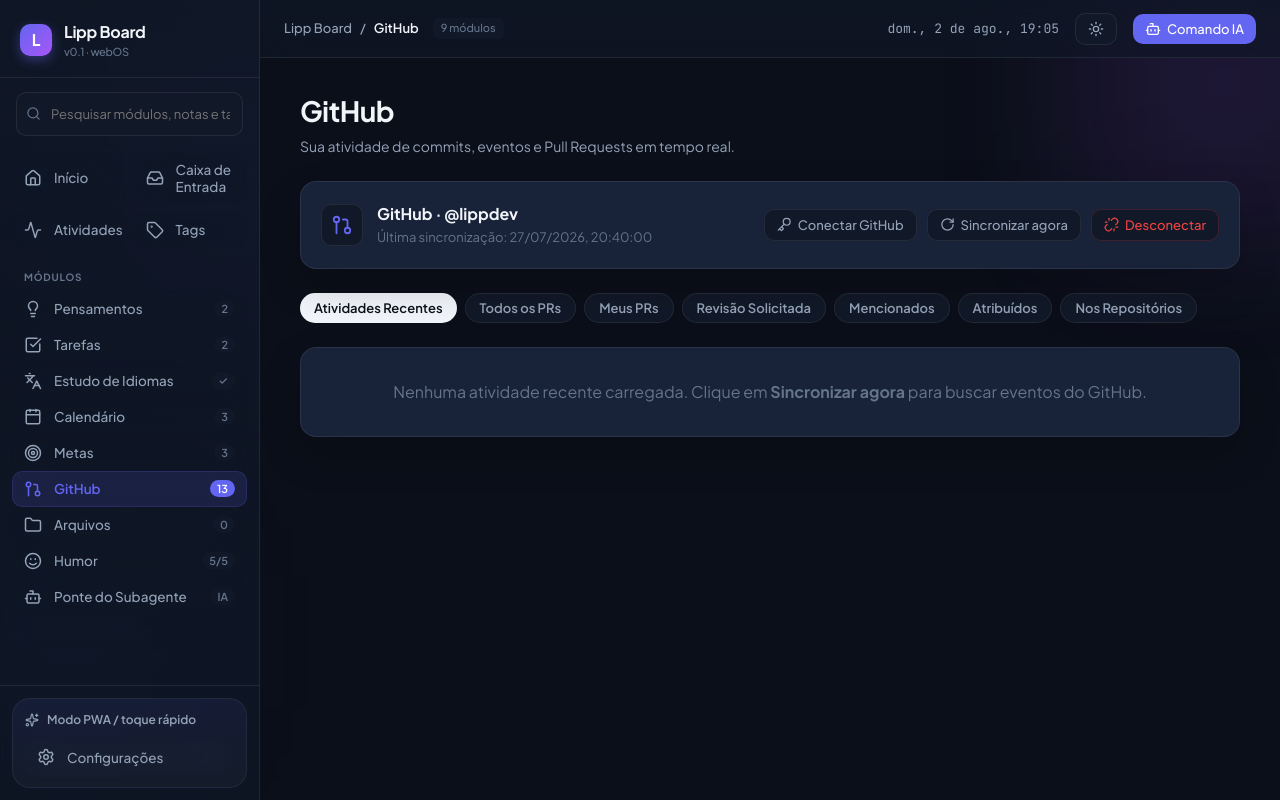
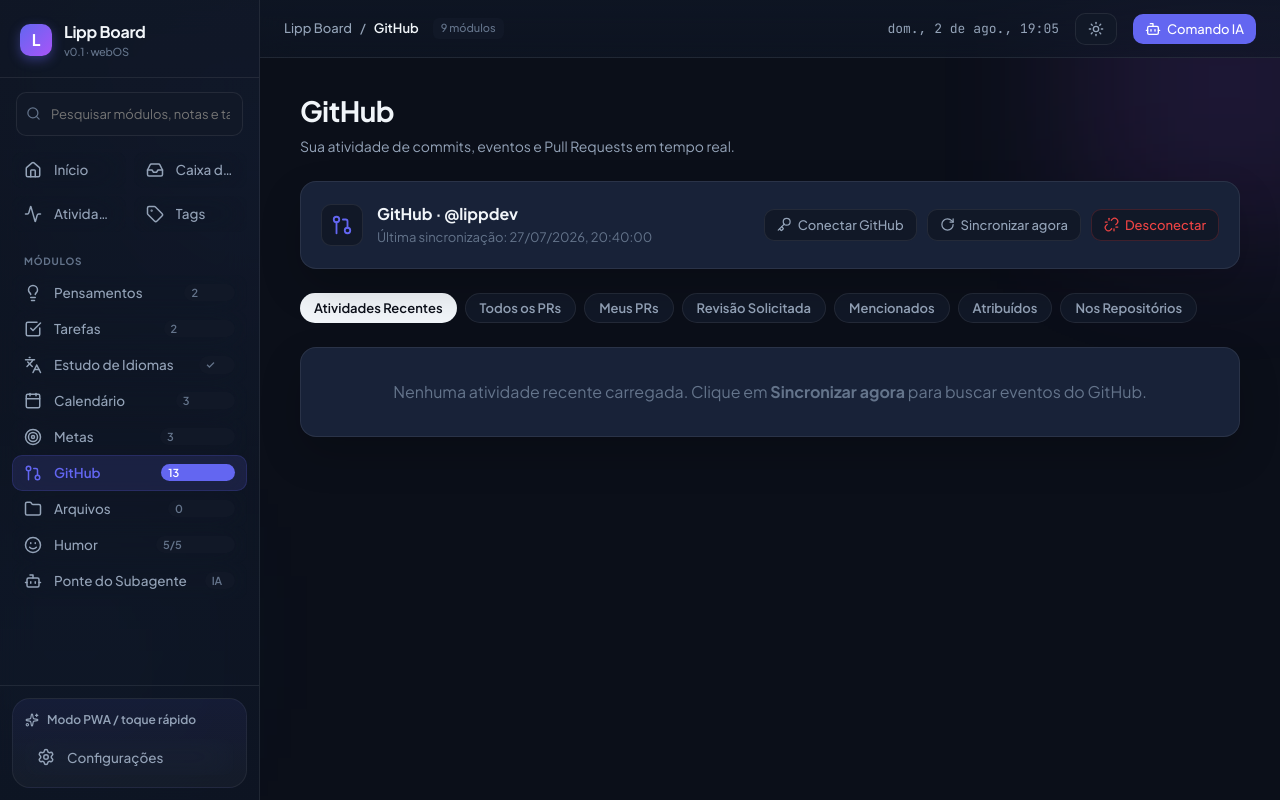
Before and after one commit to lippdev/lippboard, a React (Vite) app: page / in a window 1280 px wide. Built offline with nearby package versions, Linux system fonts and the light colour scheme.

Commit message:
Fix sidebar scroll and menu toggle

```diff
--- a/src/App.jsx
+++ b/src/App.jsx
@@ -177,7 +177,7 @@
         activeModule={activeModule}
         setActiveModule={setActiveModule}
         onOpenDrawer={() => setDrawerOpen(true)}
-        onOpenMenu={() => setSidebarOpen(true)}
+        onOpenMenu={() => setSidebarOpen(prev => !prev)}
       />
     </div>
   );
--- a/src/styles/theme.css
+++ b/src/styles/theme.css
@@ -84,12 +84,19 @@
   -webkit-tap-highlight-color: transparent;
 }
 
+html,
+body,
+#root {
+  overflow-x: clip;
+  min-height: 100vh;
+}
+
 body {
   font-family: var(--font-sans);
   background-color: var(--bg-primary);
   color: var(--text-primary);
   line-height: 1.5;
-  overflow-x: hidden;
+  overflow-x: clip;
   min-height: 100vh;
 }
 
@@ -99,12 +106,17 @@
   color: inherit;
 }
 
+img, svg, canvas, video, iframe {
+  max-width: 100%;
+}
+
 /* App Shell Grid Layout */
 .app-container {
   display: flex;
   min-height: 100vh;
-  width: 100vw;
+  width: 100%;
   overflow: hidden;
+  overflow-x: clip;
 }
 
 /* Sidebar Styles */
@@ -117,6 +129,7 @@
   flex-shrink: 0;
   transition: transform 220ms ease, box-shadow 220ms ease, background-color 220ms ease;
   z-index: 20;
+  min-width: 0;
 }
 
 .sidebar-header-main {
@@ -235,9 +248,29 @@
   border: none;
   background: transparent;
   width: 100%;
+  min-width: 0;
   text-align: left;
   transition: all 0.15s ease;
   user-select: none;
+}
+
+.nav-item span {
+  min-width: 0;
+  flex: 1 1 auto;
+  overflow: hidden;
+  text-overflow: ellipsis;
+  white-space: nowrap;
+}
+
+.nav-badge {
+  margin-left: auto;
+  flex: 0 0 auto;
+  font-size: 11px;
+  font-weight: 600;
+  padding: 2px 7px;
+  border-radius: var(--radius-full);
+  background-color: var(--bg-input);
+  color: var(--text-muted);
 }
 
 .nav-item:hover {
@@ -255,16 +288,6 @@
   width: 18px;
   height: 18px;
   flex-shrink: 0;
-}
-
-.nav-badge {
-  margin-left: auto;
-  font-size: 11px;
-  font-weight: 600;
-  padding: 2px 7px;
-  border-radius: var(--radius-full);
-  background-color: var(--bg-input);
-  color: var(--text-muted);
 }
 
 .nav-item.active .nav-badge {
```
